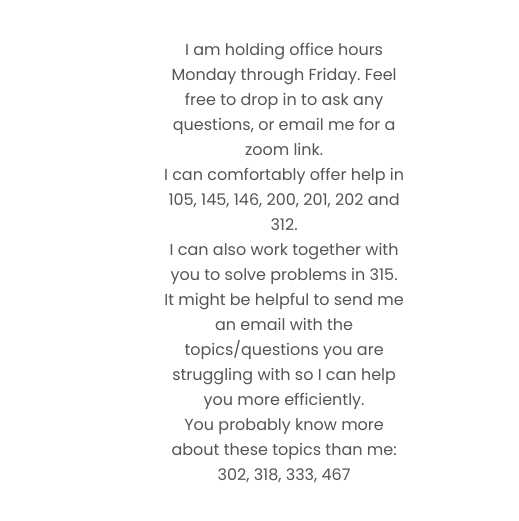
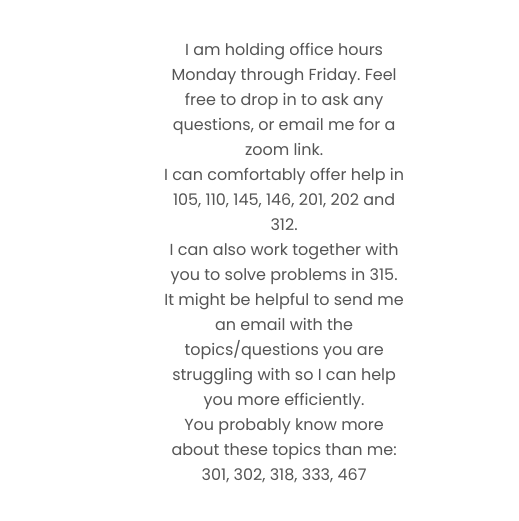
Before and after one commit to noahrizika/noahrizika.github.io, a plain HTML site: page office-hours.html in a window 1280 px wide. Shown: the part 223-744 px from the top of the page, 761-1280 px from the left. Drawn offline with Linux system fonts and the light colour scheme.

Commit message:
Update office-hours.html

```diff
--- a/office-hours.html
+++ b/office-hours.html
@@ -66,14 +66,14 @@
           I am holding office hours Monday through Friday. Feel
           free to drop in to ask any questions, or email me for a zoom link.
         </p>
-        <p>I can comfortably offer help in 105, 145, 146, 200, 201, 202 and 312.</p>
+        <p>I can comfortably offer help in 105, 110, 145, 146, 201, 202 and 312.</p>
         <p>I can also work together with you to solve problems in 315.</p>
         <p>
           It might be helpful to send me an email with the topics/questions you
           are struggling with so I can help you more efficiently.
         </p>
         <p>
-          You probably know more about these topics than me: 302, 318, 333, 467
+          You probably know more about these topics than me: 301, 302, 318, 333, 467
         </p>
       </div>
       <br><br>
```
